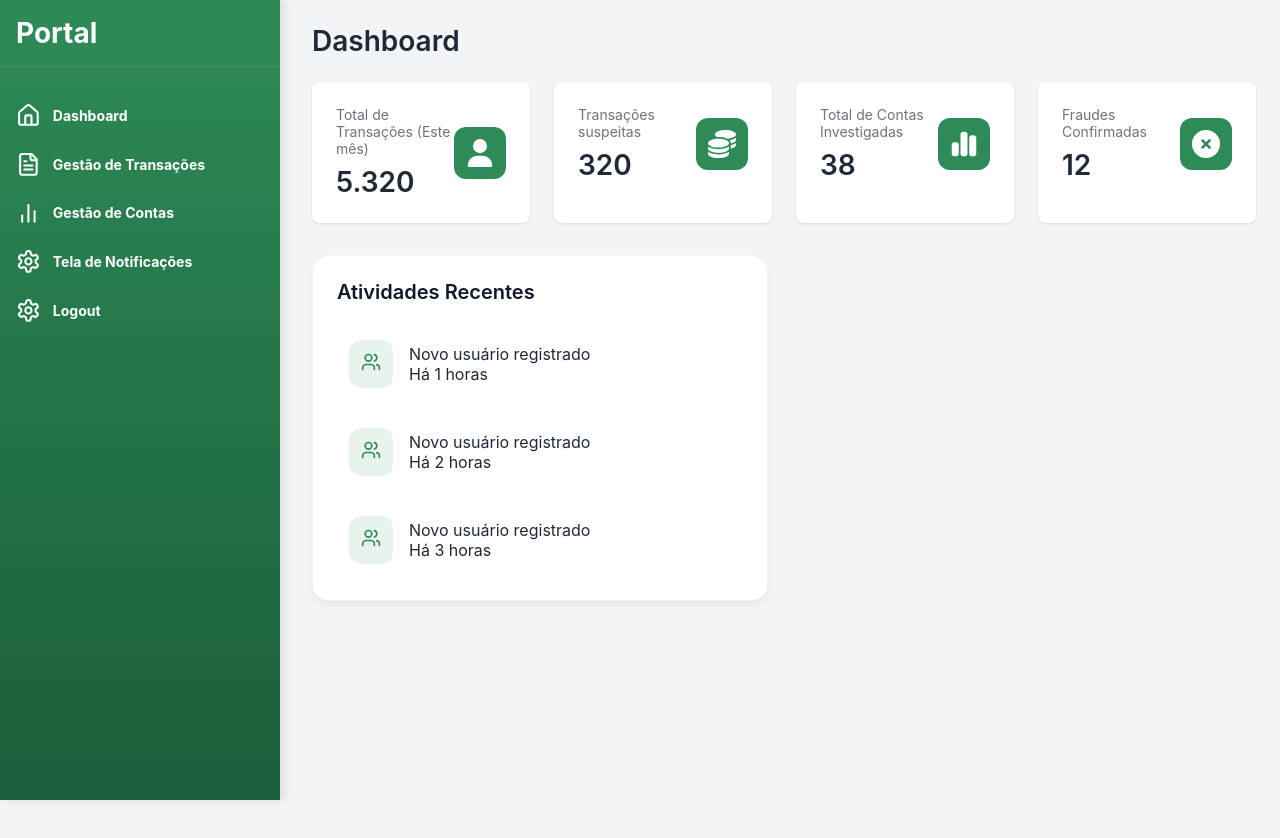
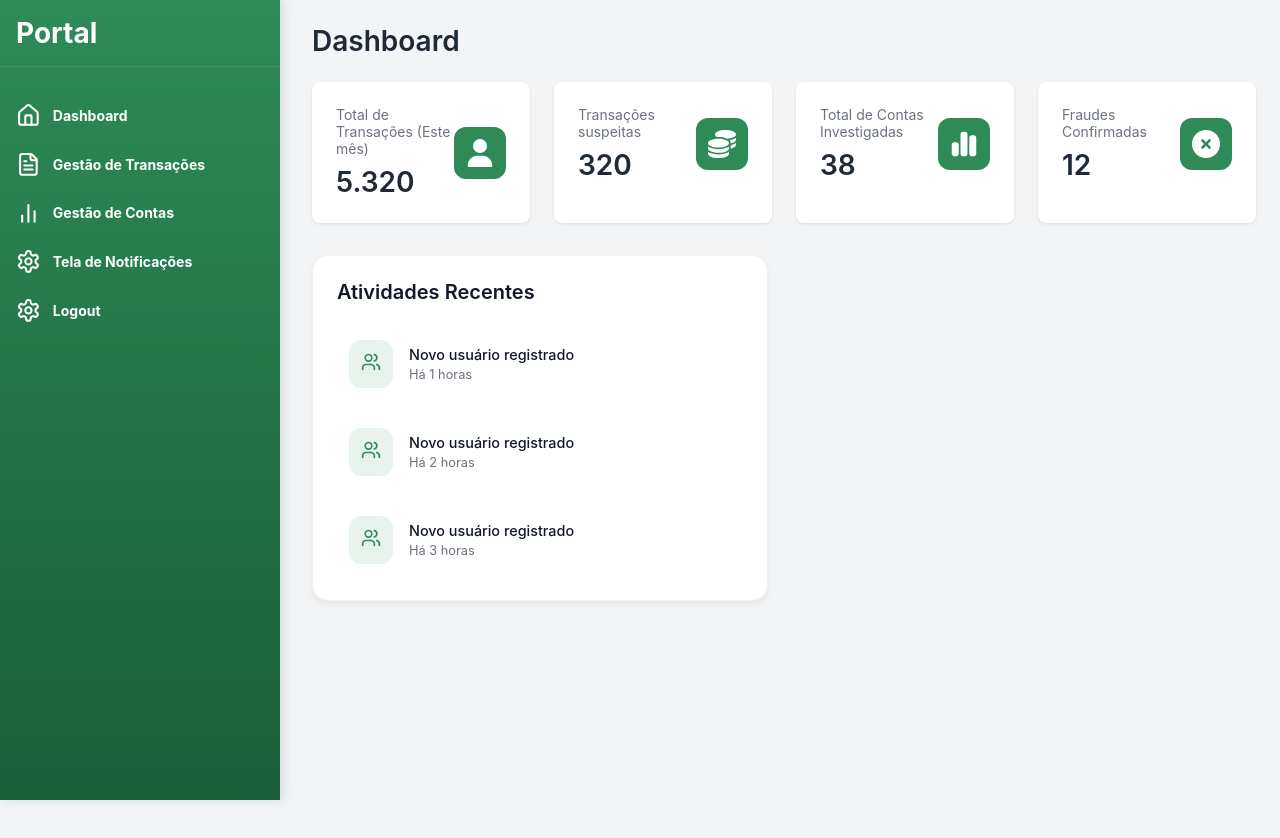
Before and after one commit to RusthenRonald2006/Portal-de-analise-em-anomalias-transacionais, a React (Create React App) app in the folder detec-anomalias/: page /portal in a window 1280 px wide. Shown: the top 838 px of the page. Built offline with nearby package versions, Linux system fonts and the light colour scheme; the HTML template or start-up script is replaced by a standard one.

Commit message:
estilizando ambos os parágrafos

```diff
--- a/detec-anomalias/src/components/Pages/Dashboard.module.css
+++ b/detec-anomalias/src/components/Pages/Dashboard.module.css
@@ -94,6 +94,16 @@
     height: 1.25rem;
     color: #2E8B57;
 }
+.activity_info p:first-child{
+    font-size: 0.9rem;
+    font-weight: 500;
+    color: #111827;
+}
+.activity_info p:last-child{
+    font-size: 0.8rem;
+    color: #6b7280;
+    margin-top: 0.25rem;
+}
 
 @media (max-width: 1024px) {
     .cards_grid {
```
